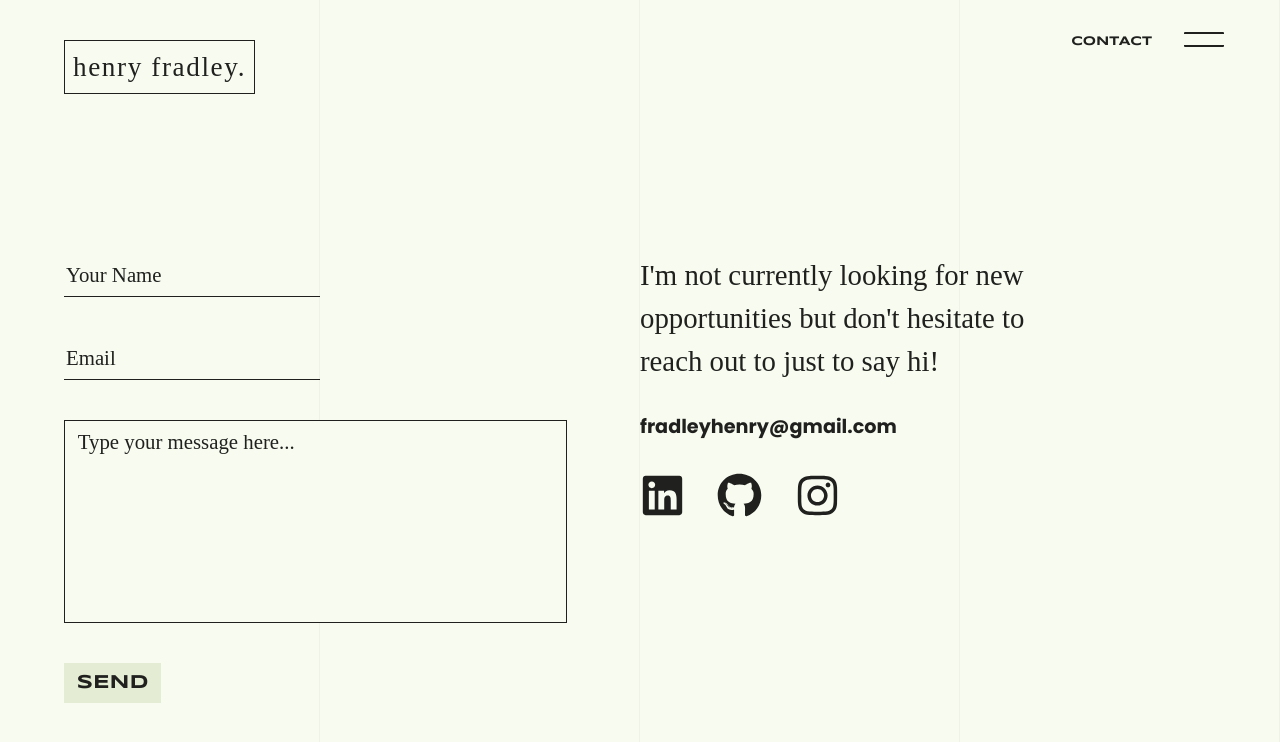
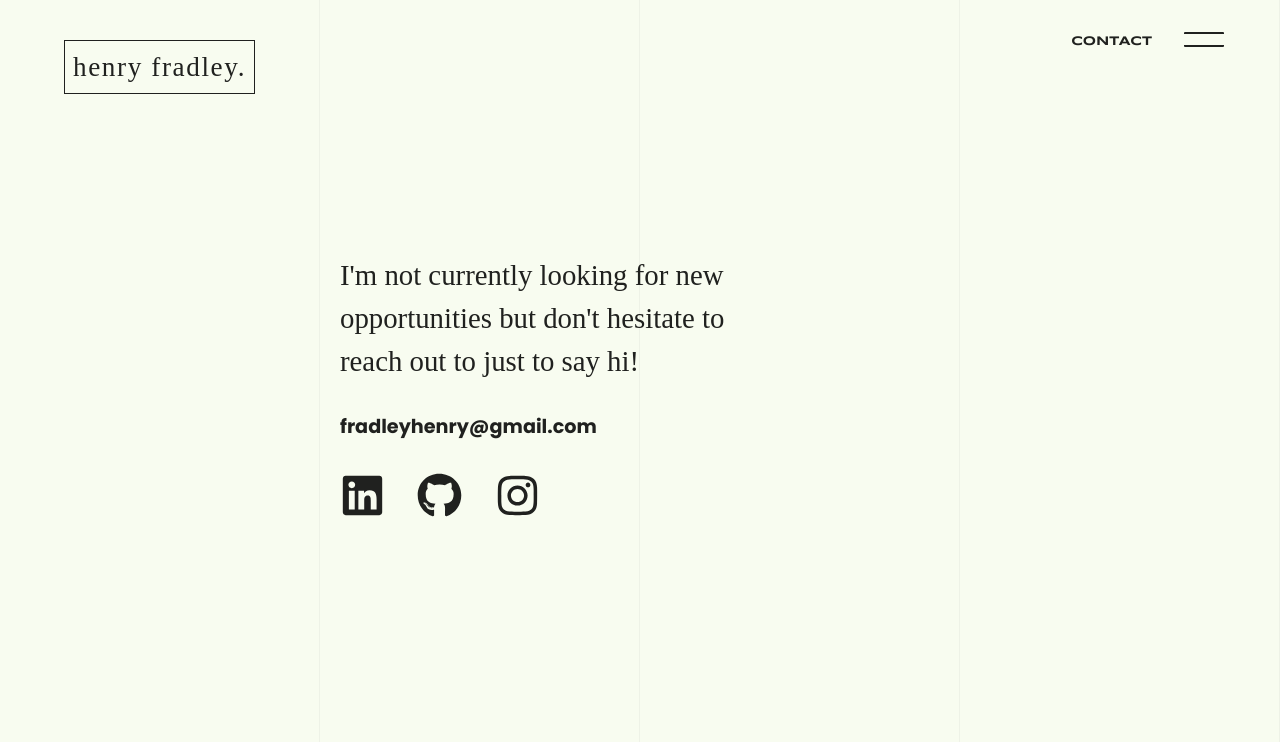
Before and after one commit to henryfradley/hcfportfolio, a Next.js app: page /contact in a window 1280 px wide. Shown: the top 742 px of the page. Built offline with nearby package versions, Linux system fonts and the light colour scheme; a web font is replaced by a local one.

Commit message:
remove form

```diff
--- a/components/Form.jsx
+++ /dev/null
@@ -1,87 +0,0 @@
-import { useState } from 'react';
-import Image from 'next/image';
-import axios from 'axios';
-import Fade from 'react-reveal/Fade';
-
-
-const Form = (props) => {
-
-
-  const [message, writeMessage] = useState({
-    name: '',
-    email: '',
-    text: ''
-  });
-
-  const [submitted, setSubmit] = useState(false);
-  const [ hover, setHover ] = useState(true);
-
-
-  const handleNameChange = (event) => {
-    event.persist();
-    writeMessage((values) => ({
-      ...values,
-      name: event.target.value,
-    }));
-  };
-
-  const handleEmailChange = (event) => {
-    event.persist();
-    writeMessage((values) => ({
-      ...values,
-      email: event.target.value,
-    }));
-  };
-
-  const handleTextChange = (event) => {
-    event.persist();
-    writeMessage((values) => ({
-      ...values,
-      text: event.target.value,
-    }));
-  };
-
-
-
-  const handleSubmit = async (event) => {
-    event.preventDefault();
-    const res = await fetch('/api/send', {
-      method: 'POST',
-      headers: {
-        'Content-Type': 'application/json'
-      },
-      body: JSON.stringify(message)
-    });
-
-    setSubmit(true);
-
-  };
-
-  const toggleHover = () => {
-    setHover(!hover);
-  };
-
-  return (
-    <div>
-      {!submitted ?
-      <form class="form" onSubmit={handleSubmit}>
-        <input required onChange={handleNameChange} value={message.name} name="name" type="text" placeholder="Your Name"></input>
-        <input required onChange={handleEmailChange} value={message.email} type="email" name="email" type="email" placeholder="Email"></input>
-        <input required onChange={handleTextChange} value={message.text} name="message" placeholder="Type your message here..." class="big"></input>
-        <input class={hover ? "send" : "sendFill"} onMouseEnter={toggleHover} onMouseLeave={toggleHover} type="submit" value="SEND"></input>
-      </form>
-      :
-      <div class="thanks">
-
-        <div class="thanksBox">
-          <h1>Thanks for the message! I will be in touch with you soon.</h1>
-        </div>
-
-      </div>}
-    </div>
-
-  );
-};
-
-
-export default Form;
--- a/package.json
+++ b/package.json
@@ -19,12 +19,9 @@
   },
   "homepage": "https://github.com/henryfradley/hcfportfolio#readme",
   "dependencies": {
-    "axios": "^0.21.1",
     "cors": "^2.8.5",
     "dotenv": "^8.2.0",
-    "express": "^4.17.1",
     "next": "^13.0.1",
-    "nodemailer": "^6.5.0",
     "react": "^18.2.0",
     "react-dom": "^18.2.0",
     "react-icons": "^4.2.0",
--- a/pages/contact/index.js
+++ b/pages/contact/index.js
@@ -1,15 +1,20 @@
-import Link from 'next/link';
-import Menu from '../../components/Menu.jsx';
-import Form from '../../components/Form.jsx';
-import { useEffect, useState } from 'react';
+import Link from "next/link";
+import Menu from "../../components/Menu.jsx";
+import { useEffect, useState } from "react";
 import { FaLinkedin, FaInstagram, FaGithub } from "react-icons/fa";
-import Fade from 'react-reveal/Fade';
-import Head from 'next/head';
+import Fade from "react-reveal/Fade";
+import Head from "next/head";
+import Image from "next/image";
+
+const myLoader = ({ src, width, quality }) => {
+  return `https://d13gv6jsteq2nf.cloudfront.net/${src}?w=${width}&q=${
+    quality || 75
+  }`;
+};
 
 const Contact = () => {
-
   useEffect(() => {
-    document.body.style.overflow = 'visible'
+    document.body.style.overflow = "visible";
   });
 
   return (
@@ -25,7 +30,7 @@ const Contact = () => {
         <div></div>
       </div>
 
-      <Menu black={true} name={"CONTACT"}/>
+      <Menu black={true} name={"CONTACT"} />
       <div class="contactPage">
         <Link href="../">
           <div class="henryBoxWhite">
@@ -34,35 +39,54 @@ const Contact = () => {
         </Link>
 
         <div class="contact">
-          <Form />
           <div class="contactText">
             <Fade distance="5vh" delay={400} bottom>
-            <p>I'm not currently looking for new opportunities but don't hesitate to reach out to just to say hi!</p>
+              <p>
+                I'm not currently looking for new opportunities but don't
+                hesitate to reach out to just to say hi!
+              </p>
             </Fade>
             <Fade distance="5vh" delay={600} bottom>
               <div class="contactEmail">
-              <a href="mailto:fradleyhenry@gmail.com">fradleyhenry@gmail.com</a>
+                <a href="mailto:fradleyhenry@gmail.com">
+                  fradleyhenry@gmail.com
+                </a>
               </div>
             </Fade>
 
             <div class="bigSocials">
               <Fade distance="5vh" delay={900} bottom>
                 <div class="icons">
-                <a target="_blank" class="icons" href="https://www.linkedin.com/in/henryfradley/"><FaLinkedin size="45px" class="icons" /></a>
+                  <a
+                    target="_blank"
+                    class="icons"
+                    href="https://www.linkedin.com/in/henryfradley/"
+                  >
+                    <FaLinkedin size="45px" class="icons" />
+                  </a>
                 </div>
-
               </Fade>
               <Fade distance="5vh" delay={1100} bottom>
                 <div class="icons">
-                <a target="_blank" class="icons" href="https://github.com/henryfradley"><FaGithub size="45px" class="icons"/></a>
+                  <a
+                    target="_blank"
+                    class="icons"
+                    href="https://github.com/henryfradley"
+                  >
+                    <FaGithub size="45px" class="icons" />
+                  </a>
                 </div>
-
               </Fade>
               <Fade distance="5vh" delay={1300} bottom>
                 <div class="icons">
-                <a target="_blank" class="icons" href="https://www.instagram.com/henryfradley/"><FaInstagram size="45px" class="icons"/></a>
+                  <a
+                    target="_blank"
+                    class="icons"
+                    href="https://www.instagram.com/henryfradley/"
+                  >
+                    <FaInstagram size="45px" class="icons" />
+                  </a>
                 </div>
-
               </Fade>
             </div>
           </div>
@@ -72,5 +96,4 @@ const Contact = () => {
   );
 };
 
-
 export default Contact;
--- a/styles.css
+++ b/styles.css
@@ -1252,13 +1252,15 @@ p {
 
 .contact {
   display: grid;
-  grid-template-columns: 50% 50%;
   padding: 0 0;
 
 }
 
 .contactText {
   padding-right: 15vw;
+  margin: 0 auto;
+  max-width: 90%;
+  width: 600px;
 }
 
 .contactText p {
```
Also changed, not shown: server.js (deleted, +0 -83 lines), 1 other file (tests, documents, lock files or other folders). Lines whose indentation alone changed are shown as unchanged.
